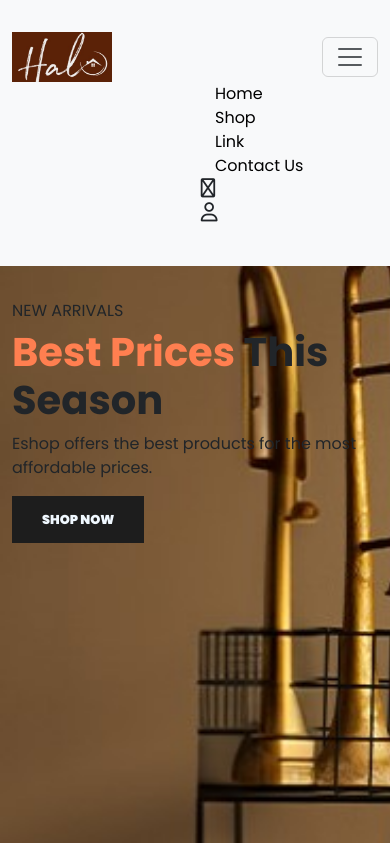
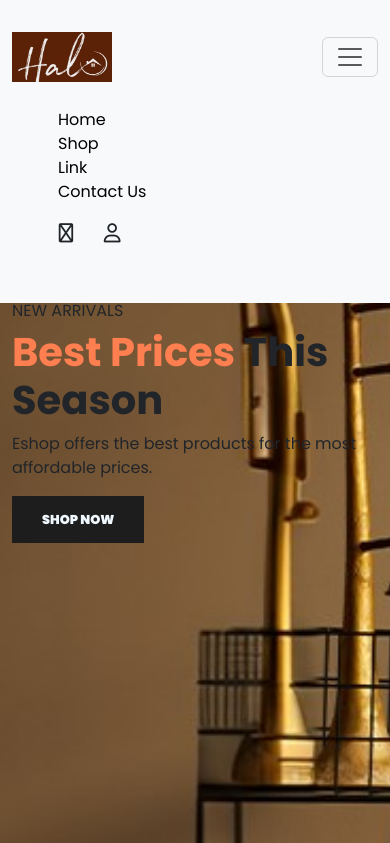
Before and after one commit to SakshyamStha/furniture_store_ecommerce, a PHP site: page / in a window 390 px wide, after a click that opens the changed part. Shown: the top 843 px of the page. Run offline with PHP 8.4, Linux system fonts and the light colour scheme.

Commit message:
navbar design

```diff
--- a/assets/css/style.css
+++ b/assets/css/style.css
@@ -89,6 +89,25 @@ button:hover{
     margin-left: 5px;
 }
 
+@media only screen and (max-width:900px){
+
+    .nav-btns{
+        margin: 10px;
+    }
+
+    .nav-btns ul{
+        margin: 1rem;
+        justify-content: flex-start;
+        align-items: flex-start;
+        text-align: left;
+    }
+
+    .nav-btns ul .fa-solid{
+        margin: 20px 5px 10px 20px;
+
+    }
+}
+
 #home{
     background-image: url('../imgs/4.jpg');
     width: 100%;
--- a/index.html
+++ b/index.html
@@ -40,11 +40,10 @@
 
               <li class="nav-item">
                 <i class="fa-solid fa-cart-shopping"></i>
+                <i class="fa-solid fa-user"></i>
               </li>
 
-              <li class="nav-item">
-                <i class="fa-solid fa-user"></i>
-              </li>
+
 
           </div>
         </div>
```
